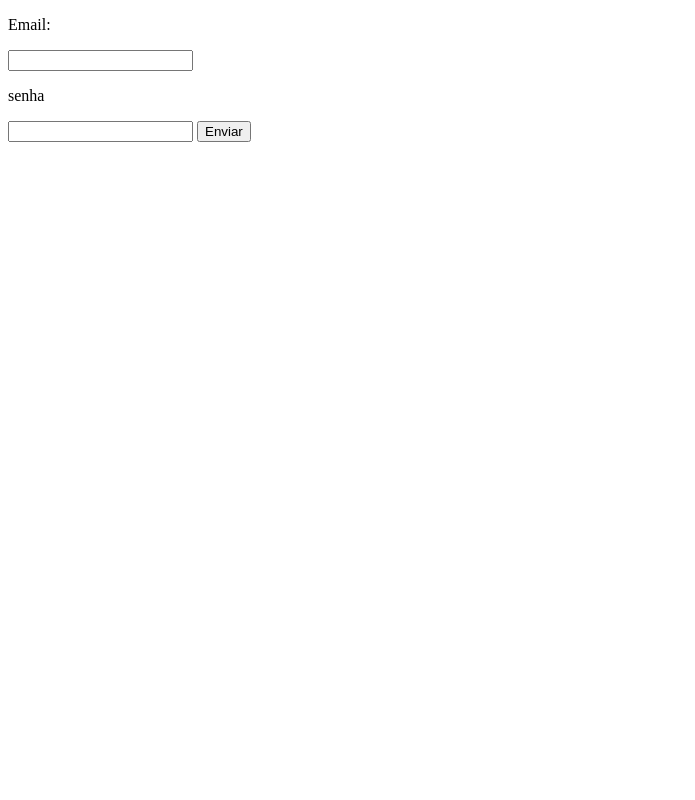
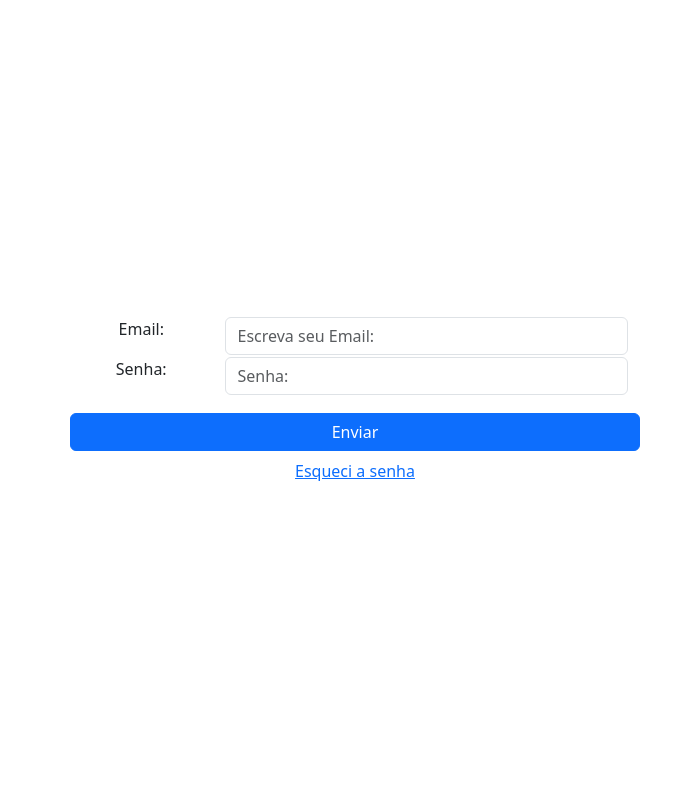
Before and after one commit to samukagomes/Python, a Flask app: page /login/ in a window 1280 px wide. Shown: the whole page, without its empty margins (0-695 px from the left). Run offline with Flask 3, Linux system fonts and the light colour scheme.

Commit message:
tela de login
começo da criação da tela de login com bootstrap

```diff
--- a/Projetos/Sites/Flask/Login/templates/login.html
+++ b/Projetos/Sites/Flask/Login/templates/login.html
@@ -3,15 +3,43 @@
 <head>
     <meta charset="UTF-8">
     <meta name="viewport" content="width=<device-width>, initial-scale=1.0">
+    <link href="https://cdn.jsdelivr.net/npm/bootstrap@5.3.1/dist/css/bootstrap.min.css" rel="stylesheet" integrity="sha384-4bw+/aepP/YC94hEpVNVgiZdgIC5+VKNBQNGCHeKRQN+PtmoHDEXuppvnDJzQIu9" crossorigin="anonymous">
     <title>Document</title>
 </head>
+
 <body>
-    <p>Email:</p>
-    <input type="text">
+    <div class="container text-center">
+        <div class="row align-items-center vh-100">
+            <div class="col-6">
+                <div class="row">
+                    <div class="col-md-3 col-sm-12">
+                        <p>Email:</p>
+                    </div>
+                    <div class="col-md-9 col-sm-12">
+                        <input type="email" class="form-control" placeholder="Escreva seu Email:">
+                    </div>
+                </div>
 
-    <p>senha</p>
-    <input type="text">
 
-    <button type="submit">Enviar</button>
+                <div class="row">
+                   <div class="col-md-3 col-sm-12">
+                       <p>Senha:</p>
+                    </div>
+                    <div class="col-md-9 col-sm-12">
+                        <input type="password" class="form-control" placeholder="Senha:">
+                    </div>
+                </div>
+
+                <div class="row">
+                    <button type="button", class="btn btn-primary mt-3" >Enviar</button>
+                    <a class="mt-2" href="#">Esqueci a senha</a>
+                </div>
+            </div>
+            <div class="col-6">
+                <!-- <img src="img/esp.png" class="img-fluid" alt="."> -->
+            </div>
+        </div>
+    </div>
+    <script src="https://cdn.jsdelivr.net/npm/bootstrap@5.3.1/dist/js/bootstrap.bundle.min.js" integrity="sha384-HwwvtgBNo3bZJJLYd8oVXjrBZt8cqVSpeBNS5n7C8IVInixGAoxmnlMuBnhbgrkm" crossorigin="anonymous"></script>
 </body>
 </html>
```
Also changed, not shown: Projetos/Sites/Flask/Login/__init__.py (renamed from Projetos/Sites/Flask/Login/home.py), Projetos/Sites/Flask/Login/templates/img/esp.png (added).
